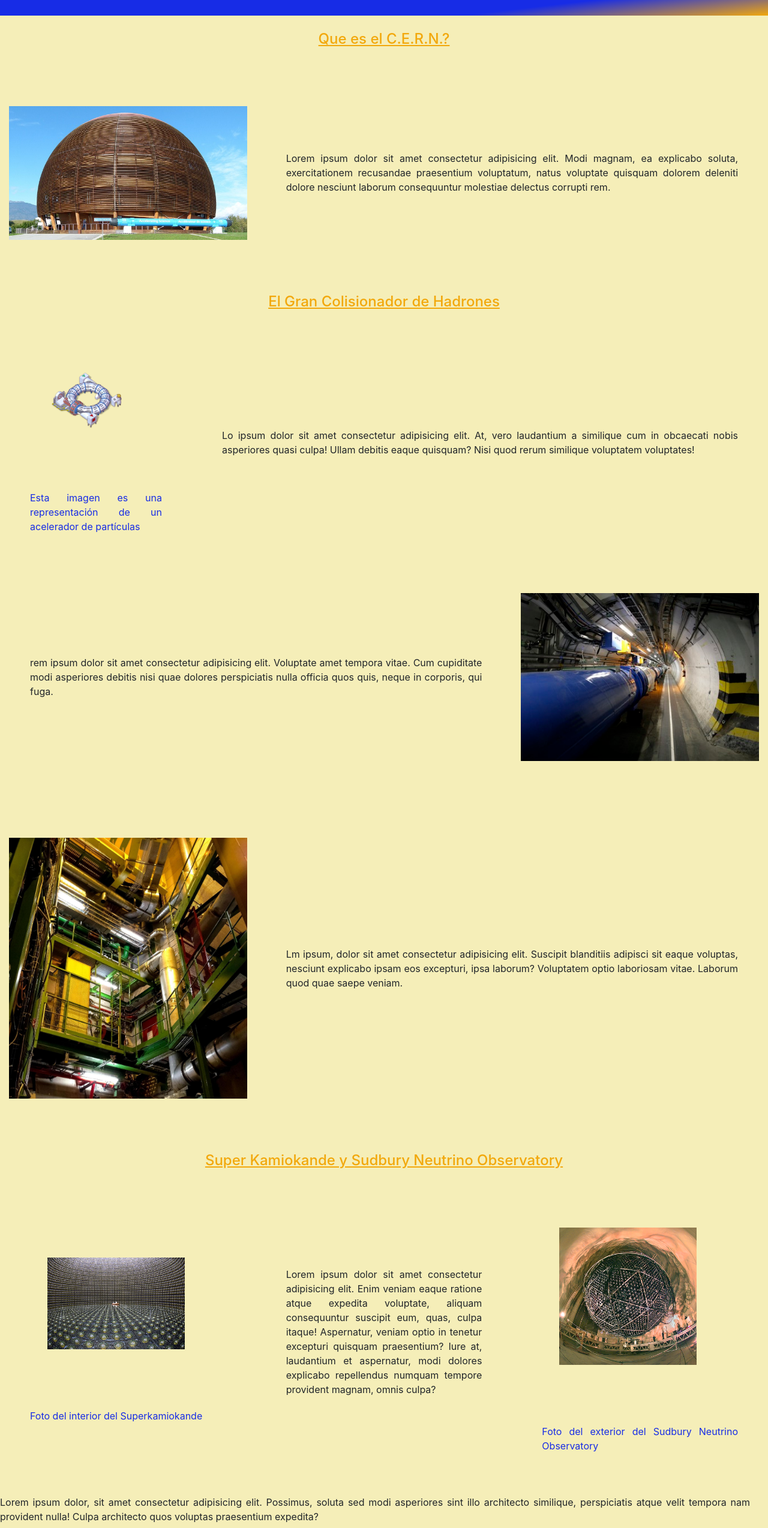
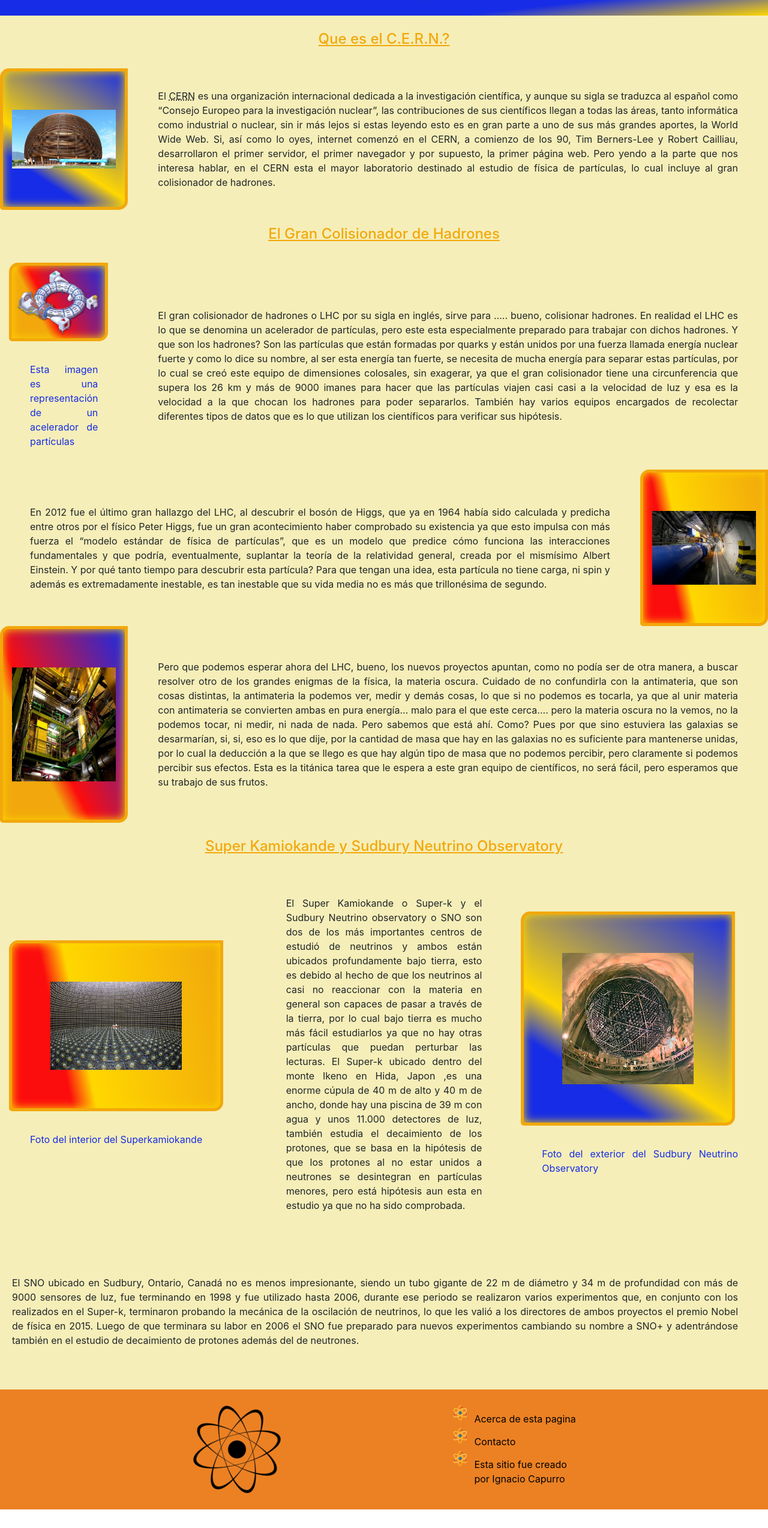
Before and after one commit to Capurrex/fcpt, a plain HTML site: page pages/cern.html in a window 1280 px wide. Shown: the part 124-2672 px from the top of the page at 60% size. After the commit the page ends 2643 px from the top, so only its background shows below. Drawn offline with nearby package versions, Linux system fonts and the light colour scheme.

Commit message:
agregado de textos en cern y maquillaje de fotos

```diff
--- a/css/estilo.scss
+++ b/css/estilo.scss
@@ -1,6 +1,6 @@
 /*variables*/
 $color1:#F5EEB8;
-$color2:#e9e64f;
+$color2:gold;
 $color3:#172CE6;
 $color4:#fc0d0d;
 $color5:#F2A80C;
@@ -20,7 +20,7 @@
 /*comienza header*/
 
 header {
-    background-image: linear-gradient(to bottom right, $color3 80%, $color5  );
+    background-image: linear-gradient(to bottom right, $color3 80%, $color2  );
     background-position: center;
     width: 100vw;
     height: 150px;
@@ -33,12 +33,13 @@
 }
 
 h1 {
-    color: $color5;
+    color: $color2;
     font-size: 20px;
     font-weight: bolder;
     font-family: sans-serif;
     width: 90%;
     text-align: center;
+    text-shadow: $color5 20px 15px 5px;
 }
 
 nav{
@@ -47,13 +48,13 @@
     z-index: 5;
     li {
         @include sizes(50px, 40vw, black);
-        border: solid $color5 2px;
+        border: solid $color2 2px;
         text-align: center;
     }
     a {
-        color: $color5;
+        color: $color2;
         &:hover {
-            color: $color1;
+            color: $color5;
             transition: all 1s;
         }
     }
@@ -68,15 +69,15 @@
 }
 
 .dropdown-menu{
-    border: solid $color5 2px;
-    background-color:$color5 ;
+    border: solid $color2 2px;
+    background-color:$color1 ;
 }
 
 .dropdown-item{
-    background-color: $color5;
+    background-color: $color1;
     border-radius: 5px;
     &:hover{
-        background-color: $color1;
+        background-color: $color5;
         transition: all 0.5s;
     }
 }
@@ -90,9 +91,23 @@
     img {
         width: 90%;
         padding: 5vw;
+        border: $color5 5px solid;
+        border-radius: 15px 0px 15px 5px;
+        box-shadow: $color2 0 0 15px inset;
     }
 }
 
+.backg1{
+    background-image: linear-gradient(33deg, $color3 25%, $color2 40%, $color3);
+}
+
+.backg2{
+    background-image: linear-gradient(63deg, $color5 30%, $color4 40%, $color3);
+}
+
+.backg3{
+    background-image: linear-gradient(78deg, $color4 25%, $color2 35%, $color5);
+}
 
 h2 {
     text-align: justify;
@@ -116,6 +131,10 @@
     margin: 35px;
 }
 
+.no__padding{
+    padding: 0;
+}
+
 .pieFoto{
     color: $color3;
 }
@@ -137,6 +156,9 @@
     width: 10vw;
     height: auto;
     box-sizing: unset;
+    background: none;
+    border: none;
+    box-shadow: none;
 }
 
 iframe {
@@ -176,6 +198,10 @@
     &:hover{
         transform: scale(1.2, 1.2);
     }
+}
+
+#margen{
+    padding: 35px;
 }
 
 .girar{
--- a/pages/cern.html
+++ b/pages/cern.html
@@ -65,55 +65,38 @@
   <main class="container-fluid">
     <h2 class="col-12">Que es el C.E.R.N.?</h2>
     <div class="row align-items-center">
-      <img src="../imgs/cern.jpg" alt="foto del edificio principal de cern" class="col-md-6 col-xl-4">
-      <p class="col" id="cernp">Lorem ipsum dolor sit amet consectetur adipisicing elit. Modi magnam, ea explicabo
-        soluta,
-        exercitationem
-        recusandae praesentium voluptatum, natus voluptate quisquam dolorem deleniti dolore nesciunt laborum
-        consequuntur molestiae delectus corrupti rem.</p>
+      <img src="../imgs/cern.jpg" alt="foto del edificio principal de cern" class="col-md-6 col-xl-2 backg1">
+      <p class="col" id="cernp">El <abbr title="Conseil Européen pour la Recherche Nucléaire ">CERN</abbr> es una organización internacional dedicada a la investigación científica, y aunque su sigla se traduzca al español como “Consejo Europeo para la investigación nuclear”, las contribuciones de sus científicos llegan a todas las áreas, tanto informática como industrial o nuclear, sin ir más lejos si estas leyendo esto es en gran parte a uno de sus más grandes aportes, la World Wide Web. Si, así como lo oyes, internet comenzó en el CERN, a comienzo de los 90, Tim Berners-Lee y Robert Cailliau, desarrollaron el primer servidor, el primer navegador y por supuesto, la primer página web. Pero yendo a la parte que nos interesa hablar, en el CERN esta el mayor laboratorio destinado al estudio de física de partículas, lo cual incluye al gran colisionador de hadrones. </p>
     </div>
     <h2 class="col-12">El Gran Colisionador de Hadrones</h2>
     <div class="row align-items-center">
-      <div class="col-md-5 col-xl-3 justify-content-center">
-        <img src="../imgs/lhcdraw.png" alt="representación de un colisionador de hadrones">
+      <div class="col-md-5 col-xl-2 justify-content-center">
+        <img src="../imgs/lhcdraw.png" alt="representación de un colisionador de hadrones" class="no__padding backg2">
         <p class="pieFoto"> Esta imagen es una representación de un acelerador de partículas</p>
       </div>
-      <p class="col">Lo ipsum dolor sit amet consectetur adipisicing elit. At, vero laudantium a similique cum in
-        obcaecati
-        nobis asperiores quasi culpa! Ullam debitis eaque quisquam? Nisi quod rerum similique voluptatem voluptates!
+      <p class="col">El gran colisionador de hadrones o LHC por su sigla en inglés, sirve para ….. bueno, colisionar hadrones. En realidad el LHC es lo que se denomina un acelerador de partículas, pero este esta especialmente preparado para trabajar con dichos hadrones. Y que son los hadrones? Son las partículas que están formadas por quarks y están unidos por una fuerza llamada energía nuclear fuerte y como lo dice su nombre, al ser esta energía tan fuerte, se necesita de mucha energía para separar estas partículas, por lo cual se creó este equipo de dimensiones colosales, sin exagerar, ya que el gran colisionador tiene una circunferencia que supera los 26 km y más de 9000 imanes para hacer que las partículas viajen casi casi a la velocidad de luz y esa es la velocidad a la que chocan los hadrones para poder separarlos. También hay varios equipos encargados de recolectar diferentes tipos de datos que es lo que utilizan los científicos para verificar sus hipótesis.
       </p>
     </div>
     <div class="row align-items-center">
-      <img src="../imgs/lhctube.jpg" alt="tuberias del gran colisionador de hadrones" class="col-md-6 col-xl-4 order-1 order-md-2">
-      <p class="col order-2 order-md-1">rem ipsum dolor sit amet consectetur adipisicing elit. Voluptate amet tempora vitae. Cum
-        cupiditate modi
-        asperiores debitis nisi quae dolores perspiciatis nulla officia quos quis, neque in corporis, qui fuga.</p>
+      <img src="../imgs/lhctube.jpg" alt="tuberias del gran colisionador de hadrones" class="col-md-6 col-xl-2 order-1 order-md-2 backg3">
+      <p class="col order-2 order-md-1">En 2012 fue el último gran hallazgo del LHC, al descubrir el bosón de Higgs, que ya en 1964 había sido calculada y predicha entre otros por el físico Peter Higgs, fue un gran acontecimiento haber comprobado su existencia ya que esto impulsa con más fuerza el “modelo estándar de física de partículas”, que es un modelo que predice cómo funciona las interacciones fundamentales y que podría, eventualmente, suplantar la teoría de la relatividad general, creada por el mismísimo Albert Einstein. Y por qué tanto tiempo para descubrir esta partícula? Para que tengan una idea, esta partícula no tiene carga, ni spin y además es extremadamente inestable, es tan inestable que su vida media no es más que trillonésima de segundo.  </p>
     </div>
     <div class="row align-items-center">
-      <img src="../imgs/jerberlhc.jpg" alt="Imagen del interior del colisionador de hadrones" class="col-md-6 col-xl-4">
-      <p class="col">Lm ipsum, dolor sit amet consectetur adipisicing elit. Suscipit blanditiis adipisci sit eaque
-        voluptas,
-        nesciunt explicabo ipsam eos excepturi, ipsa laborum? Voluptatem optio laboriosam vitae. Laborum quod quae
-        saepe veniam.</p>
+      <img src="../imgs/jerberlhc.jpg" alt="Imagen del interior del colisionador de hadrones" class="col-md-6 col-xl-2 backg2">
+      <p class="col">Pero que podemos esperar ahora del LHC, bueno, los nuevos proyectos apuntan, como no podía ser de otra manera, a buscar resolver otro de los grandes enigmas de la física, la materia oscura. Cuidado de no confundirla con la antimateria, que son cosas distintas, la antimateria la podemos ver, medir y demás cosas, lo que si no podemos es tocarla, ya que al unir materia con antimateria se convierten ambas en pura energía... malo para el que este cerca.... pero la materia oscura no la vemos, no la podemos tocar, ni medir, ni nada de nada. Pero sabemos que está ahí. Como? Pues por que sino estuviera las galaxias se desarmarían, si, si, eso es lo que dije, por la cantidad de masa que hay en las galaxias no es suficiente para mantenerse unidas, por lo cual la deducción a la que se llego es que hay algún tipo de masa que no podemos percibir, pero claramente si podemos percibir sus efectos.  Esta es la titánica tarea que le espera a este gran equipo de científicos, no será fácil, pero esperamos que su trabajo de sus frutos. </p>
     </div>
     <h2 class="col-12">Super Kamiokande y Sudbury Neutrino Observatory</h2>
     <div class="row align-items-center">
-      <div class="col-xl-4 col-md-6">
-        <img src="../imgs/kamio.jpg" alt="interior del super kamiokande" >
+      <div class="col-xl-4 col-md-6 align-items-center">
+        <img src="../imgs/kamio.jpg" alt="interior del super kamiokande" class="backg3" >
         <p class="pieFoto">Foto del interior del Superkamiokande</p>
       </div>
-      <p class="col"> Lorem ipsum dolor sit amet consectetur adipisicing elit. Enim veniam eaque ratione atque
-        expedita
-        voluptate, aliquam consequuntur suscipit eum, quas, culpa itaque! Aspernatur, veniam optio in tenetur
-        excepturi quisquam praesentium? Iure at, laudantium et aspernatur, modi dolores explicabo repellendus
-        numquam tempore provident magnam, omnis culpa?</p>
-      <div class="col-xl-4 col-md-6">
-        <img src="../imgs/sno.jpg" alt="exterior del sudbury neutrino observatory" >
+      <p class="col">El Super Kamiokande o Super-k y el Sudbury Neutrino observatory  o SNO son dos de los más importantes centros de estudió de neutrinos y ambos están ubicados profundamente bajo tierra, esto es debido al hecho de que los neutrinos al casi no reaccionar con la materia en general son capaces de pasar a través de la tierra, por lo cual bajo tierra es mucho más fácil estudiarlos ya que no hay otras partículas que puedan perturbar las  lecturas. El Super-k ubicado dentro del monte Ikeno en Hida, Japon ,es una enorme cúpula de 40 m de alto y 40 m de ancho, donde hay una piscina de 39 m con agua y unos 11.000 detectores de luz, también estudia el decaimiento de los protones, que se basa en la hipótesis de que los protones al no estar unidos a neutrones se desintegran en partículas menores, pero está hipótesis aun esta en estudio ya que no ha sido comprobada.</p>
+      <div class="col-xl-4 col-md-6 align-items-center">
+        <img src="../imgs/sno.jpg" alt="exterior del sudbury neutrino observatory" class="backg1">
         <p class="pieFoto">Foto del exterior del Sudbury Neutrino Observatory</p>
       </div>
-      <p class="col-xl-12 col-md-6 row"> Lorem ipsum dolor, sit amet consectetur adipisicing elit. Possimus, soluta sed modi
-        asperiores sint illo architecto similique, perspiciatis atque velit tempora nam provident nulla! Culpa
-        architecto quos voluptas praesentium expedita? </p>
+      <p class="col-xl-12 col-md-6 col-xs-10 row" id="margen">El SNO ubicado en Sudbury, Ontario, Canadá no es menos impresionante, siendo un tubo gigante de 22 m de diámetro y 34 m de profundidad con más de 9000 sensores de luz, fue terminando en 1998 y fue utilizado hasta 2006, durante ese periodo se realizaron varios experimentos que, en conjunto con los realizados en el Super-k, terminaron probando la mecánica de la oscilación de neutrinos, lo que les valió a los directores de ambos proyectos el premio Nobel de física en 2015. Luego de que terminara su labor en 2006 el SNO fue preparado para nuevos experimentos cambiando su nombre a SNO+ y adentrándose también en el estudio de decaimiento de protones además del de neutrones. </p>
     </div>
   </main>
   <!--termina main-->
```
Also changed, not shown: css/_animaciones.scss (+11 -11 lines), index.html (+1 -1 lines), pages/acerca.html (+5 -5 lines), pages/aplicaciones.html (+6 -6 lines), css/estilo.css, 1 other file.
